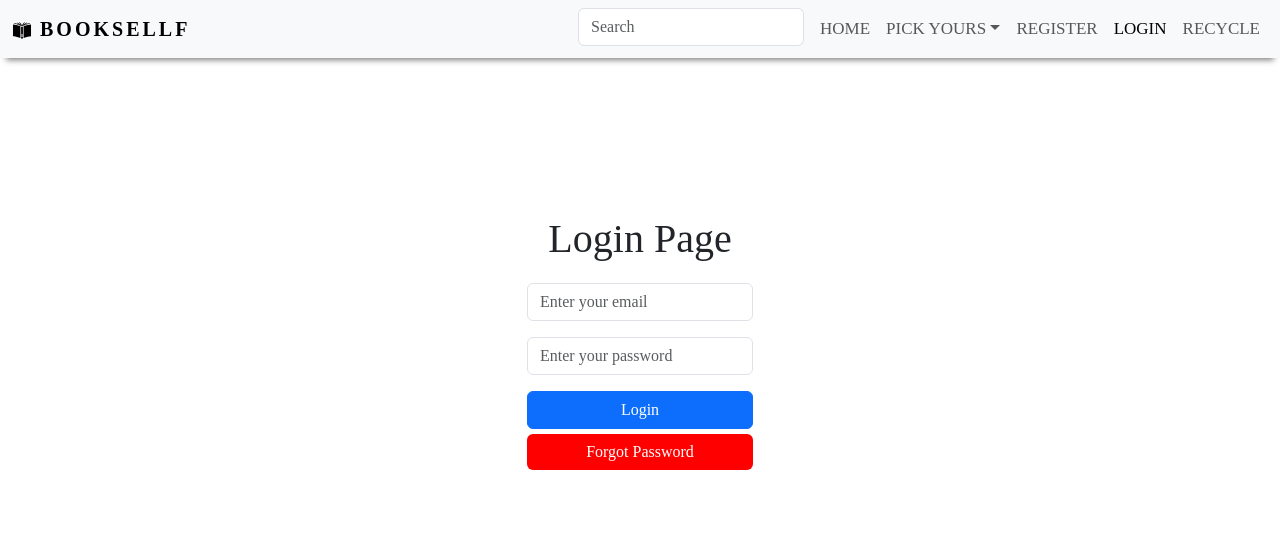
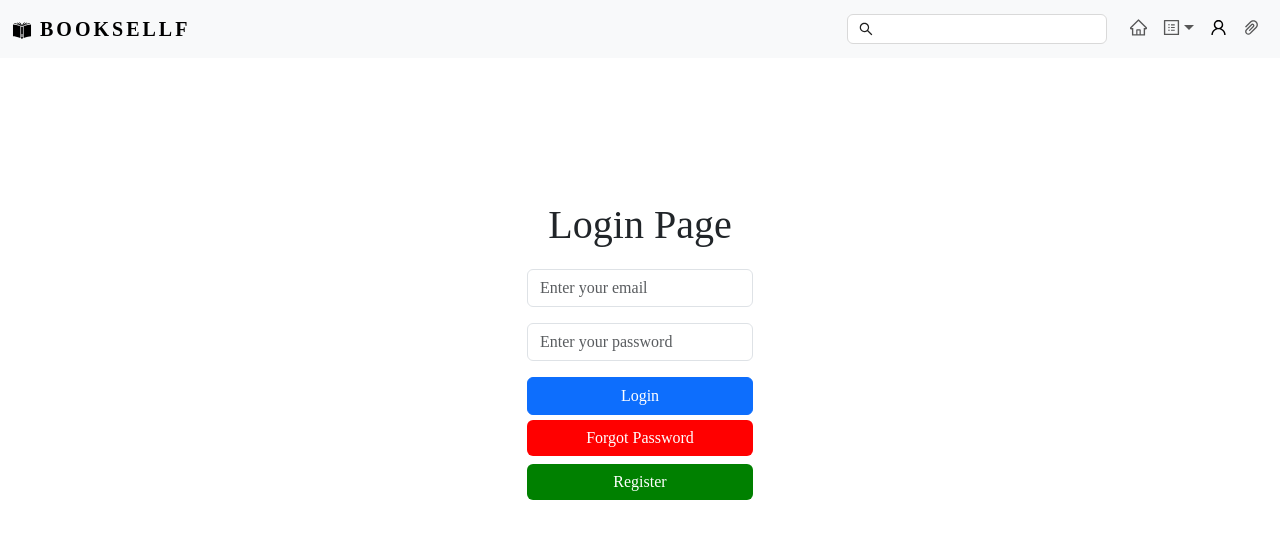
Before and after one commit to vaibhavrawat24/BookSellF, a React (Create React App) app in the folder client/: page /login in a window 1280 px wide. Shown: the top 538 px of the page. Built offline with nearby package versions, Linux system fonts and the light colour scheme; no server answers.

Commit message:
fixed the navbar

```diff
--- a/client/package.json
+++ b/client/package.json
@@ -4,6 +4,7 @@
   "version": "0.1.0",
   "private": true,
   "dependencies": {
+    "@ant-design/icons": "^5.2.6",
     "@testing-library/jest-dom": "^5.17.0",
     "@testing-library/react": "^13.4.0",
     "@testing-library/user-event": "^13.5.0",
--- a/client/src/components/Form/SearchInput.js
+++ b/client/src/components/Form/SearchInput.js
@@ -3,6 +3,9 @@ import { useSearch } from "../../context/search";
 import axios from "axios";
 import { useNavigate } from "react-router-dom";
 import "../Styles/search.css";
+import { SearchOutlined } from "@ant-design/icons";
+// import { Button, Tooltip, Space } from "antd";
+import { Input } from "antd";
 
 const SearchInput = () => {
   const [values, setValues] = useSearch();
@@ -32,11 +35,24 @@ const SearchInput = () => {
         role="search"
         onSubmit={handleSubmit}
       >
-        <input
+        {/* <input
           className="form-control me-2"
           type="search"
           placeholder="Search"
           aria-label="Search"
+          value={values.keyword}
+          onChange={(e) => setValues({ ...values, keyword: e.target.value })}
+        /> */}
+        {/* <Button
+          icon={<SearchOutlined />}
+          value={values.keyword}
+          onChange={(e) => setValues({ ...values, keyword: e.target.value })}
+        >
+          Search
+        </Button> */}
+        <Input
+          style={{ height: "30px", marginTop: "6px", marginRight: "15px" }}
+          prefix={<SearchOutlined />} // Use the icon as a prefix
           value={values.keyword}
           onChange={(e) => setValues({ ...values, keyword: e.target.value })}
         />
--- a/client/src/components/Layout/Header.js
+++ b/client/src/components/Layout/Header.js
@@ -7,7 +7,14 @@ import Dashboard from "./../../pages/user/Dashboard";
 import SearchInput from "../Form/SearchInput";
 import useCategory from "../../hooks/useCategory";
 import { useCart } from "../../context/cart";
-import { Badge } from "antd";
+import {
+  ShoppingCartOutlined,
+  UserOutlined,
+  HomeOutlined,
+  PaperClipOutlined,
+  ProfileOutlined,
+} from "@ant-design/icons";
+
 import "../Styles/search.css";
 
 const Header = () => {
@@ -53,8 +60,8 @@ const Header = () => {
             <ul className="navbar-nav ms-auto mb-2 mb-lg-0">
               <SearchInput />
               <li className="nav-item">
-                <NavLink to="/" className="nav-link">
-                  Home
+                <NavLink to="/home" className="nav-link">
+                  <HomeOutlined />
                 </NavLink>
               </li>
 
@@ -64,7 +71,7 @@ const Header = () => {
                   to={"/categories"}
                   data-bs-toggle="dropdown"
                 >
-                  Pick Yours
+                  <ProfileOutlined />
                 </Link>
                 <ul className="dropdown-menu">
                   <li>
@@ -108,13 +115,8 @@ const Header = () => {
               {!auth.user ? (
                 <>
                   <li className="nav-item">
-                    <NavLink to="/register" className="nav-link">
-                      Register
-                    </NavLink>
-                  </li>
-                  <li className="nav-item">
                     <NavLink to="/login" className="nav-link">
-                      Login
+                      <UserOutlined />
                     </NavLink>
                   </li>
                 </>
@@ -128,7 +130,7 @@ const Header = () => {
                       data-bs-toggle="dropdown"
                       aria-expanded="false"
                     >
-                      {auth?.user?.name}
+                      <UserOutlined />
                     </NavLink>
                     <ul className="dropdown-menu">
                       <li>
@@ -154,22 +156,14 @@ const Header = () => {
                   </li>
                   <li className="nav-item">
                     <NavLink to="/cart" className="nav-link">
-                      <Badge count={cart?.length} showZero offset={[10, -5]}>
-                        <span
-                          style={{
-                            fontFamily: "Calisto MT, serif",
-                          }}
-                        >
-                          Cart
-                        </span>
-                      </Badge>
+                      <ShoppingCartOutlined /> {/* Place the icon here */}
                     </NavLink>
                   </li>
                 </>
               )}
               <li className="nav-item">
                 <NavLink to="/recycle" className="nav-link">
-                  Recycle
+                  <PaperClipOutlined />
                 </NavLink>
               </li>
             </ul>
--- a/client/src/index.css
+++ b/client/src/index.css
@@ -11,9 +11,11 @@
   font-size: 17px;
   line-height: 26px;
   text-transform: uppercase;
-  box-shadow: 0 8px 6px -6px gray;
+  color: #ffffff;
+  background-color: #ffffff;
+  /* box-shadow: 0 8px 6px -6px gray;
   --webkit-box-shadow: 0 8px 6px -6px gray;
-  border-bottom: 0px solid gray !important;
+  border-bottom: 0px solid gray !important; */
 }
 
 .nav-link {
--- a/client/src/pages/Auth/Login.js
+++ b/client/src/pages/Auth/Login.js
@@ -1,63 +1,106 @@
-import React,{useState} from 'react';
-import Layout from '../../components/Layout/Layout';
-import axios from 'axios';
-import {useNavigate,useLocation} from 'react-router-dom';
-import toast from 'react-hot-toast';
-import { useAuth } from '../../context/auth';
+import React, { useState } from "react";
+import Layout from "../../components/Layout/Layout";
+import axios from "axios";
+import { useNavigate, useLocation } from "react-router-dom";
+import toast from "react-hot-toast";
+import { useAuth } from "../../context/auth";
 
 const Login = () => {
-    const [email,setEmail]=useState("");
-    const [password,setPassword]=useState("");
-    const [auth,setAuth] = useAuth();
-    const navigate=useNavigate();
-    const location=useLocation();
+  const [email, setEmail] = useState("");
+  const [password, setPassword] = useState("");
+  const [auth, setAuth] = useAuth();
+  const navigate = useNavigate();
+  const location = useLocation();
 
-    const handleSubmit=async (e)=>{
+  const handleSubmit = async (e) => {
     e.preventDefault();
-        try{
-            const res=await axios.post("/api/v1/auth/login",{email,password});
-            if(res && res.data.success){
+    try {
+      const res = await axios.post("/api/v1/auth/login", { email, password });
+      if (res && res.data.success) {
         toast.success(res.data && res.data.message);
         setAuth({
           ...auth,
-                    user:res.data.user,
-                    token:res.data.token,
+          user: res.data.user,
+          token: res.data.token,
         });
-                localStorage.setItem('auth',JSON.stringify(res.data));
-                navigate(location.state || "/");
-            }else{
+        localStorage.setItem("auth", JSON.stringify(res.data));
+        navigate(location.state || "/home");
+      } else {
         toast.error(res.data.message);
       }
-        }
-        catch(error){
+    } catch (error) {
       console.log(error);
-            toast.error('Something went wrong');
+      toast.error("Something went wrong");
     }
   };
 
-
   return (
-    <Layout title='Register - BookSellF'>
-        <div className="register" style={{ fontFamily: 'Calisto MT, serif' }}>
+    <Layout title="Register - BookSellF">
+      <div className="register" style={{ fontFamily: "Calisto MT, serif" }}>
         <h1>Login Page</h1>
         <form onSubmit={handleSubmit}>
           <div className="mb-3">
-            <input type="email" value={email} onChange={(e)=>setEmail(e.target.value)} className="form-control" id="exampleInputEmail1" placeholder='Enter your email' required />
+            <input
+              type="email"
+              value={email}
+              onChange={(e) => setEmail(e.target.value)}
+              className="form-control"
+              id="exampleInputEmail1"
+              placeholder="Enter your email"
+              required
+            />
           </div>
           <div className="mb-3">
-                <input type="password" value={password} onChange={(e)=>setPassword(e.target.value)} className="form-control" id="exampleInputPassword1" placeholder='Enter your password' required/>
+            <input
+              type="password"
+              value={password}
+              onChange={(e) => setPassword(e.target.value)}
+              className="form-control"
+              id="exampleInputPassword1"
+              placeholder="Enter your password"
+              required
+            />
           </div>
 
-            <button type="submit" className="btn btn-primary" style={{marginBottom:'5px'}}>Login</button>
+          <button
+            type="submit"
+            className="btn btn-primary"
+            style={{ marginBottom: "5px" }}
+          >
+            Login
+          </button>
           <br />
-            <div className='mb-3'>
-            <button type="button" className="btn btn-primary" style={{ backgroundColor: 'red', border:'red' }} onClick={()=>{navigate('/forgot-password')}}>Forgot Password</button>
-            </div>
+
+          <button
+            type="button"
+            className="btn btn-primary"
+            style={{ backgroundColor: "red", border: "red" }}
+            onClick={() => {
+              navigate("/forgot-password");
+            }}
+          >
+            Forgot Password
+          </button>
+          <br />
+
+          <button
+            type="button"
+            className="btn btn-primary"
+            style={{
+              backgroundColor: "green",
+              border: "green",
+              marginTop: "8px",
+            }}
+            onClick={() => {
+              navigate("/register");
+            }}
+          >
+            Register
+          </button>
         </form>
-
       </div>
     </Layout>
-  )
-}
+  );
+};
 
 export default Login;
--- a/client/src/pages/Home.js
+++ b/client/src/pages/Home.js
@@ -66,9 +66,9 @@ const Home = () => {
                   border: "none",
                   margin: 0,
                 }}
-                onClick={() => navigate(`/rent`)}
+                onClick={() => navigate(`/login`)}
               >
-                Rent Now
+                Login
               </button>
             </div>
           </div>
```
Also changed, not shown: 1 other file (tests, documents, lock files or other folders). Lines whose indentation alone changed are shown as unchanged.
